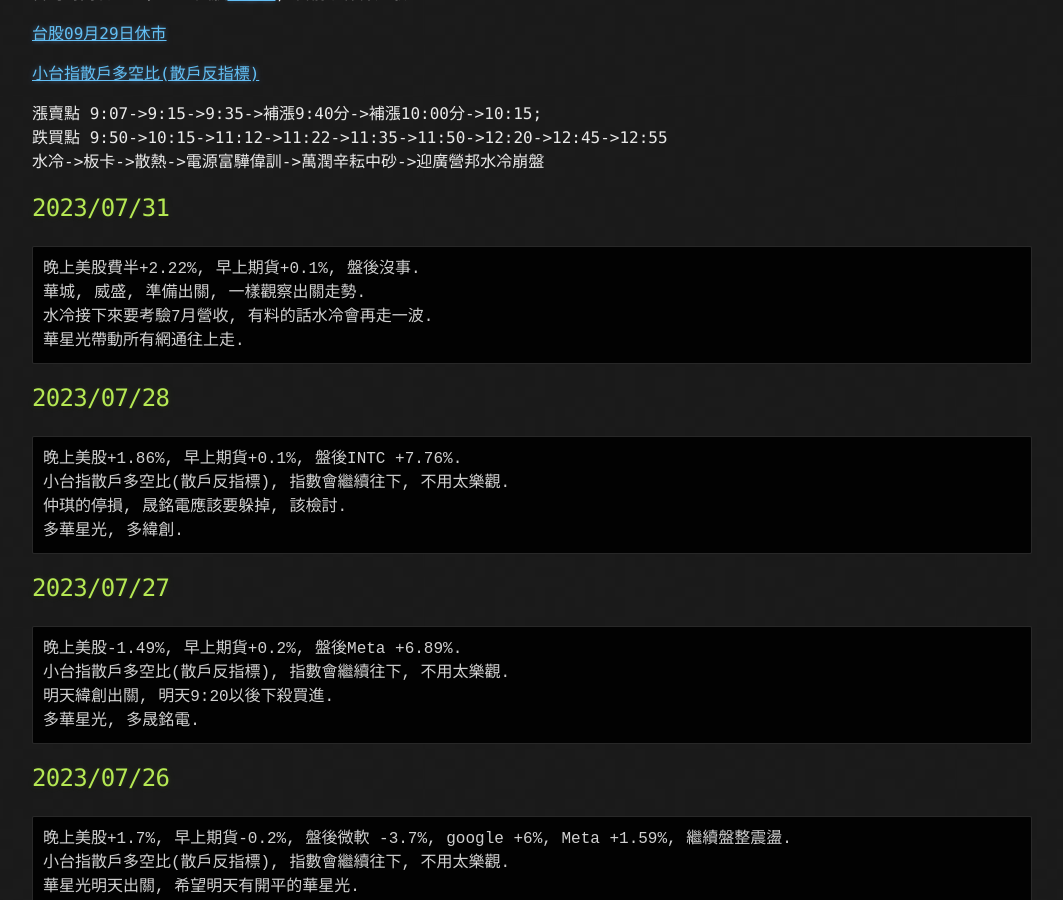
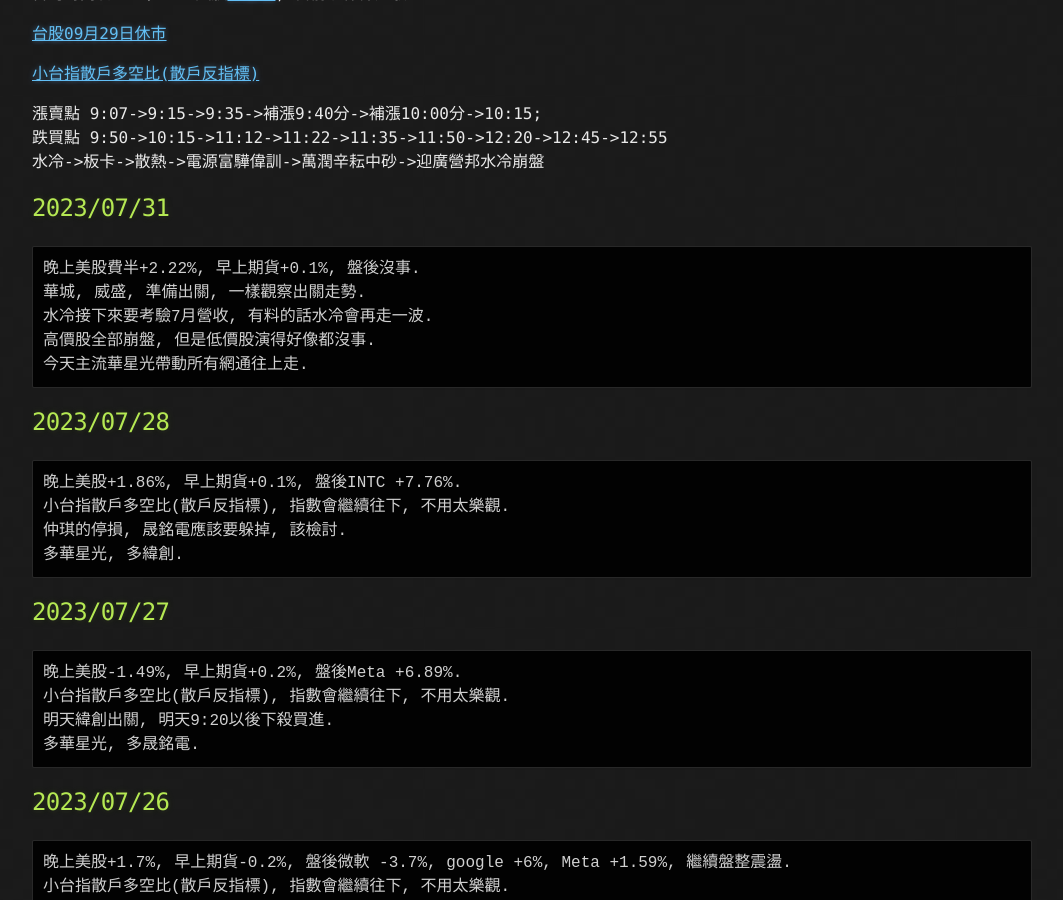
Before and after one commit to lepg5487/Stock_God, a Jekyll site: the page built from index.md, in a window 1280 px wide and 900 px high, scrolled down 436 px. Shown: the whole window, without its empty margins (108-1171 px from the left). Built offline with Jekyll 4.4.1, drawn with Linux system fonts in a browser that asks for light colours; our own code applies the rules of GitHub Pages for plain Markdown files.

Commit message:
Update index.md

````diff
--- a/index.md
+++ b/index.md
@@ -25,7 +25,8 @@ layout: testlayouts
 晚上美股費半+2.22%, 早上期貨+0.1%, 盤後沒事.
 華城, 威盛, 準備出關, 一樣觀察出關走勢.
 水冷接下來要考驗7月營收, 有料的話水冷會再走一波.
-華星光帶動所有網通往上走.
+高價股全部崩盤, 但是低價股演得好像都沒事.
+今天主流華星光帶動所有網通往上走.
 ```
 
 ## 2023/07/28
````
